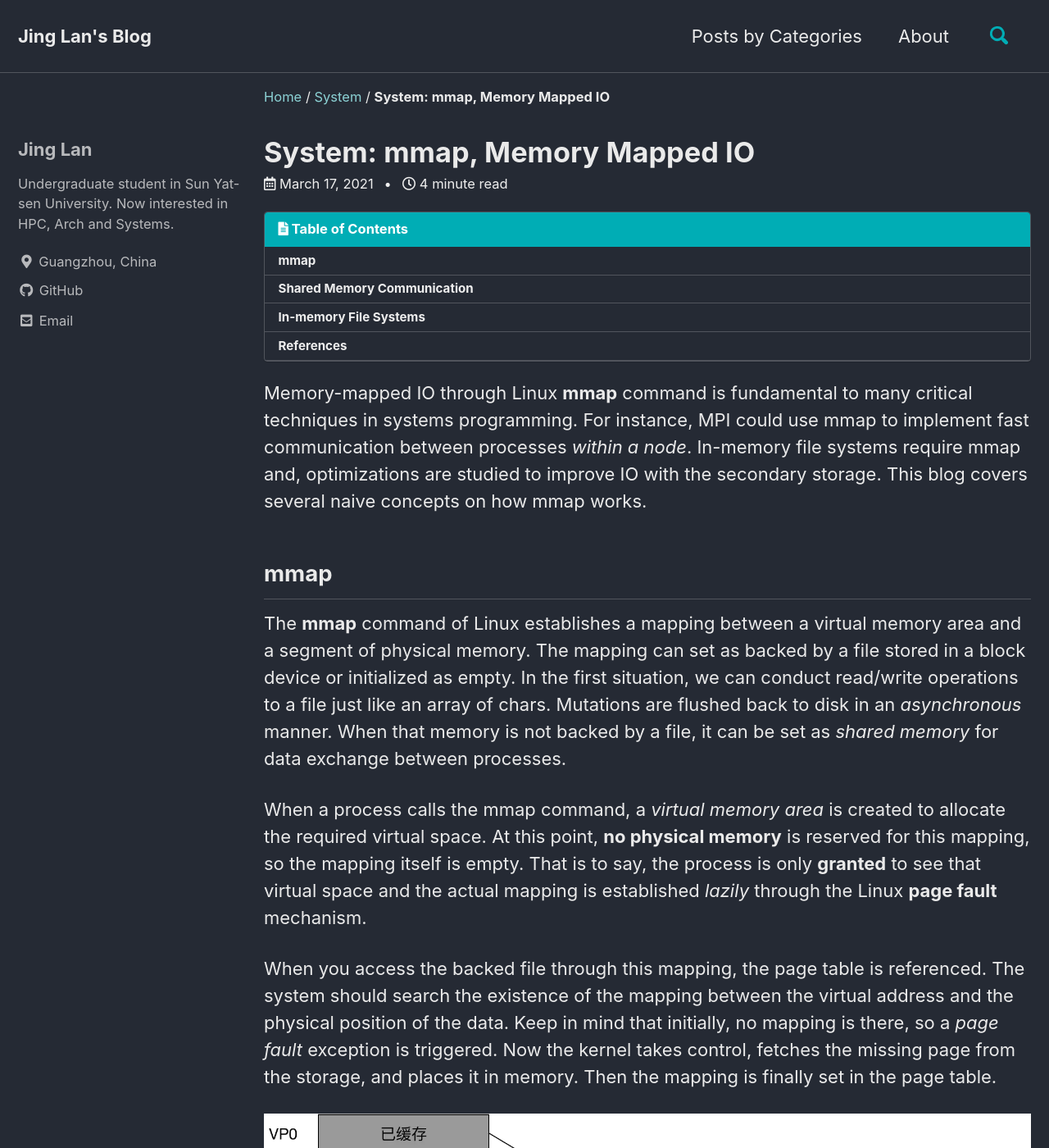
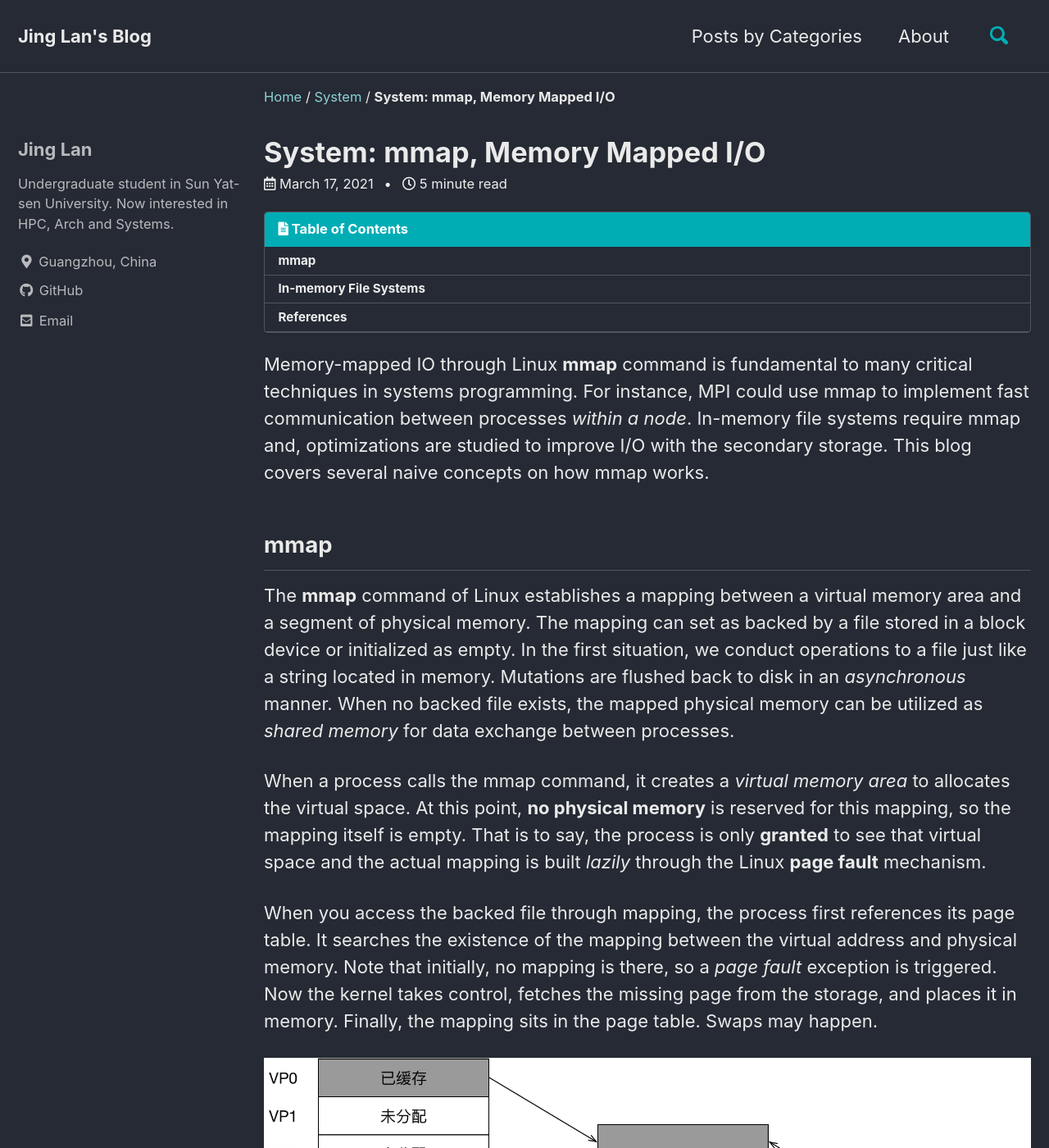
Before and after one commit to Lan-Jing/Lan-Jing.github.io, a Jekyll site: the page built from _posts/2021-3-17-mmap.md, in a window 1280 px wide and 1400 px high. Shown: the whole window at 82% size. Built offline with Jekyll 4.4.1, drawn with Linux system fonts in a browser that asks for light colours; cached includes are drawn as plain includes; comment, search, counter and statistics services are not loaded; some of the changed text lies outside the part shown.

Commit message:
finished.

```diff
--- a/_posts/2021-3-17-mmap.md
+++ b/_posts/2021-3-17-mmap.md
@@ -1,27 +1,32 @@
 ---
-title: "System: mmap, Memory Mapped IO"
+title: "System: mmap, Memory Mapped I/O"
 categories:
   - System
 ---
 
-Memory-mapped IO through Linux **mmap** command is fundamental to many critical techniques in systems programming. For instance, MPI could use mmap to implement fast communication between processes *within a node*. In-memory file systems require mmap and, optimizations are studied to improve IO with the secondary storage. This blog covers several naive concepts on how mmap works.
+Memory-mapped IO through Linux **mmap** command is fundamental to many critical techniques in systems programming. For instance, MPI could use mmap to implement fast communication between processes *within a node*. In-memory file systems require mmap and, optimizations are studied to improve I/O with the secondary storage. This blog covers several naive concepts on how mmap works.
 
 ## mmap
 
-The **mmap** command of Linux establishes a mapping between a virtual memory area and a segment of physical memory. The mapping can set as backed by a file stored in a block device or initialized as empty. In the first situation, we can conduct read/write operations to a file just like an array of chars. Mutations are flushed back to disk in an *asynchronous* manner. When that memory is not backed by a file, it can be set as *shared memory* for data exchange between processes.
+The **mmap** command of Linux establishes a mapping between a virtual memory area and a segment of physical memory. The mapping can set as backed by a file stored in a block device or initialized as empty. In the first situation, we conduct operations to a file just like a string located in memory. Mutations are flushed back to disk in an *asynchronous* manner. When no backed file exists, the mapped physical memory can be utilized as *shared memory* for data exchange between processes.
 
-When a process calls the mmap command, a *virtual memory area* is created to allocate the required virtual space. At this point, **no physical memory** is reserved for this mapping, so the mapping itself is empty. That is to say, the process is only **granted** to see that virtual space and the actual mapping is established *lazily* through the Linux **page fault** mechanism.
+When a process calls the mmap command, it creates a *virtual memory area* to allocates the virtual space. At this point, **no physical memory** is reserved for this mapping, so the mapping itself is empty. That is to say, the process is only **granted** to see that virtual space and the actual mapping is built *lazily* through the Linux **page fault** mechanism.
 
-When you access the backed file through this mapping, the page table is referenced. The system should search the existence of the mapping between the virtual address and the physical position of the data. Keep in mind that initially, no mapping is there, so a *page fault* exception is triggered. Now the kernel takes control, fetches the missing page from the storage, and places it in memory. Then the mapping is finally set in the page table.
+When you access the backed file through mapping, the process first references its page table. It searches the existence of the mapping between the virtual address and physical memory. Note that initially, no mapping is there, so a *page fault* exception is triggered. Now the kernel takes control, fetches the missing page from the storage, and places it in memory. Finally, the mapping sits in the page table. Swaps may happen.
 
 ![mmap]({{ site.url }}{{ site.baseurl }}/assets/images/mmap.png){: .align-center}
 
-And why mmap provides quick IO(especially read)? Because of the **page cache** in the Linux *virtual file system*. Since I/O through the secondary storage is terribly slow, The Linux kernel maintains(in the kernel space) a page cache to cache data blocks that are repeatedly requested. In a cache miss, a data block is first moved to the page cache, then to the userspace. However, in a *page fault* situation, that data block is copied directly, saving one copy in the kernel space.
-
-## Shared Memory Communication
-
+And why mmap provides quick I/O(especially read)? Because of the **page cache** in the Linux *virtual file system*. Since I/O through the secondary storage is terribly slow, The VFS maintains(in the kernel space) a page cache to cache data blocks that are repeatedly requested. In a cache miss, the kernel first moves the page to the cache, then to the userspace. However, in a memory *page fault* situation, that data block is copied directly, saving one copy in the kernel space.
 
 ## In-memory File Systems
+
+However, page cache doesn't seem to be useless: it is a cache, though. MMIO slows down if page faults happen frequently. Workaround seeks to pre-fetch pages into memory(e.g., several pages that follow). For an in-memory file system, it is trivial to load all pages before doing any file operation. But the cost of **initializing page table** is still there, plus it is common for applications to operate only a minor part of a file. To summarize, we need a guided, dynamic page loading strategy.
+
+In this work, Jungsik Choi et al. propose three techniques to reduce the overhead of performing page mapping:
+
+* Map-ahead. The kernel holds a dynamic loading window: it doubles when the access pattern seems 'sequential' and shrinks to handle random access. Plus, *asynchronous* call is adapted. The kernel returns immediately when the missing page is available while loading continues in the background.
+* Mapping cache. When a file is closed, its page entries stay in memory for fast reopening. A hash table and LRU queue are used for quick lookup and dynamic eviction if memory is limited.
+* Extended madvise. Now the kernel can respond differently to hints coming from applications. Guided pre-fetch is supported.
 
 ## References
 
```
